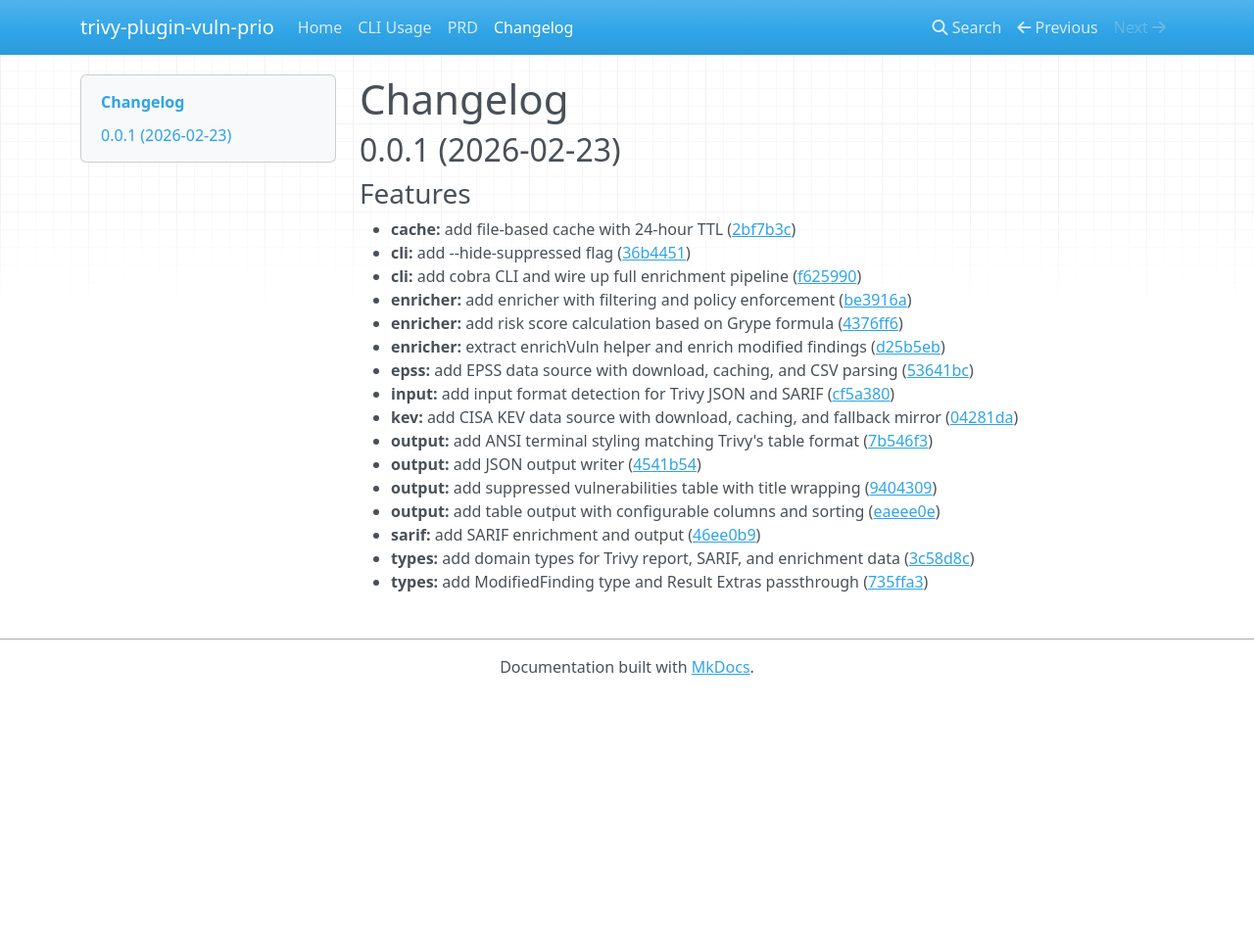
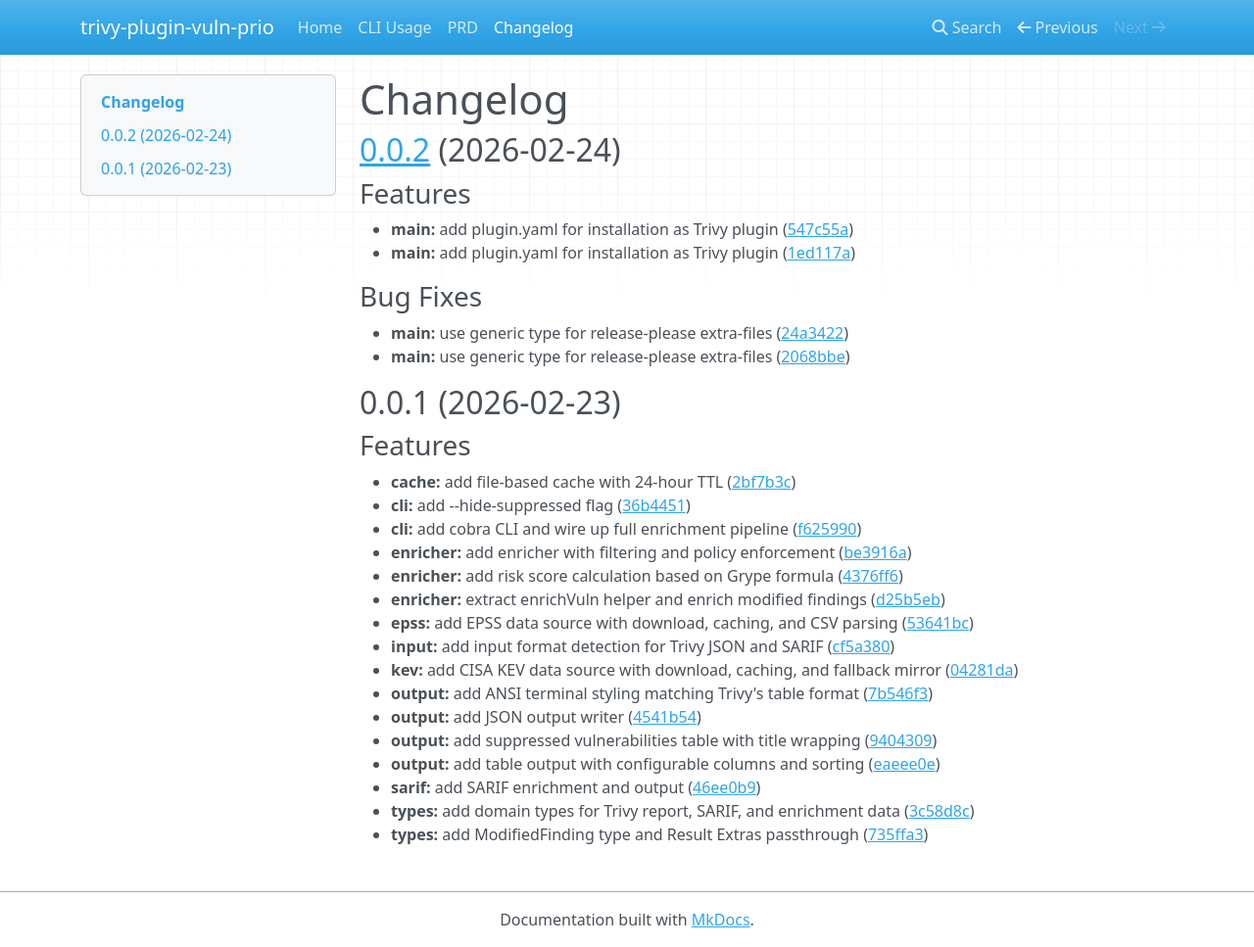
Before and after one commit to bonial-oss/trivy-plugin-vuln-prio, an MkDocs documentation site: the page built from docs/CHANGELOG.md, in a window 1280 px wide and 967 px high. Shown: the whole window at 98% size. Built offline with MkDocs 1.6.1, drawn with Linux system fonts in a browser that asks for light colours; nearby versions of some CDN libraries.

Commit message:
chore(main): release 0.0.2

```diff
--- a/docs/CHANGELOG.md
+++ b/docs/CHANGELOG.md
@@ -1,4 +1,18 @@
 # Changelog
+
+## [0.0.2](https://github.com/bonial-oss/trivy-plugin-vuln-prio/compare/v0.0.1...v0.0.2) (2026-02-24)
+
+
+### Features
+
+* **main:** add plugin.yaml for installation as Trivy plugin ([547c55a](https://github.com/bonial-oss/trivy-plugin-vuln-prio/commit/547c55a7e0a76e737b2a625440668b6d7f3e1c24))
+* **main:** add plugin.yaml for installation as Trivy plugin ([1ed117a](https://github.com/bonial-oss/trivy-plugin-vuln-prio/commit/1ed117a381616cd8f19204bb9321ab28813c74cf))
+
+
+### Bug Fixes
+
+* **main:** use generic type for release-please extra-files ([24a3422](https://github.com/bonial-oss/trivy-plugin-vuln-prio/commit/24a3422fc55ea5f72037077596bb7f46b0905c94))
+* **main:** use generic type for release-please extra-files ([2068bbe](https://github.com/bonial-oss/trivy-plugin-vuln-prio/commit/2068bbe01fe1c4ef385d75c8a8f42bb1a75fb32f))
 
 ## 0.0.1 (2026-02-23)
 
```
Also changed, not shown: plugin.yaml (+5 -5 lines), .release-please-manifest.json.
